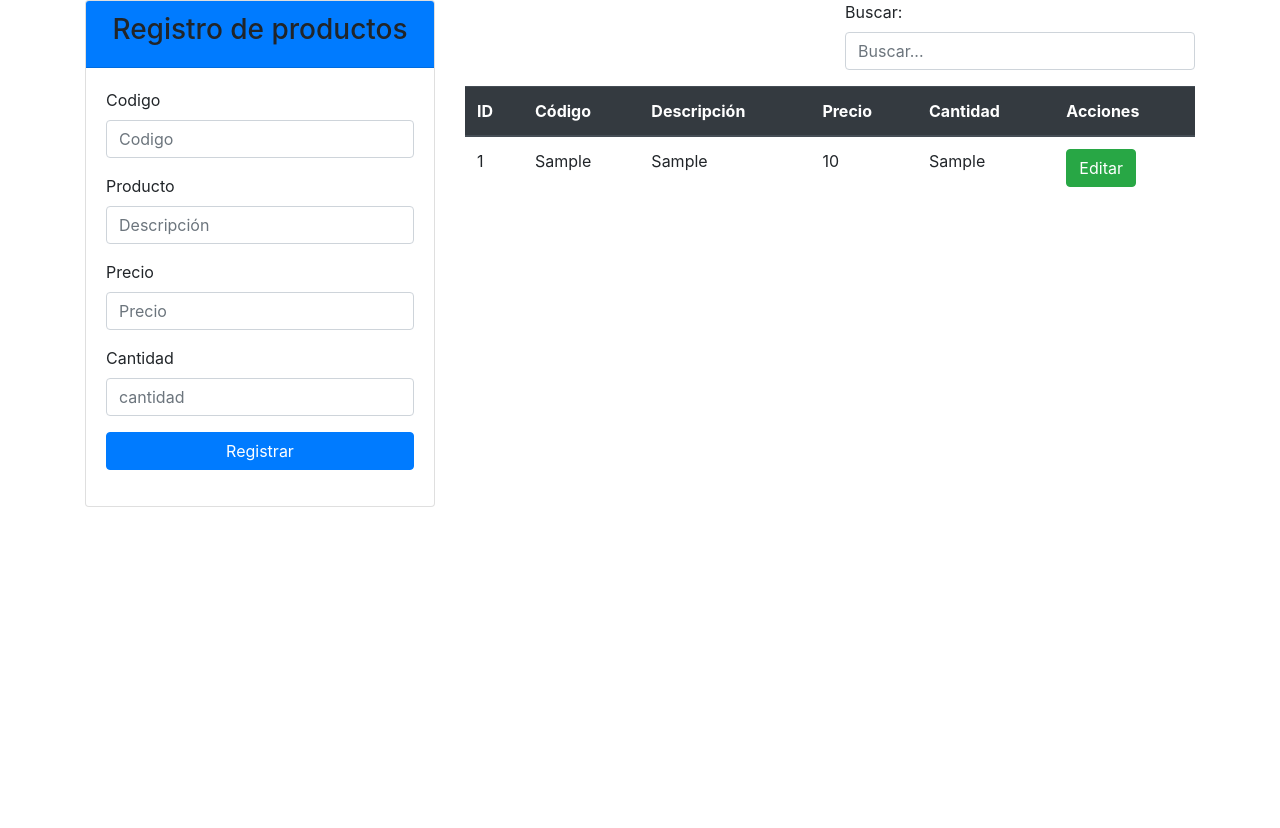
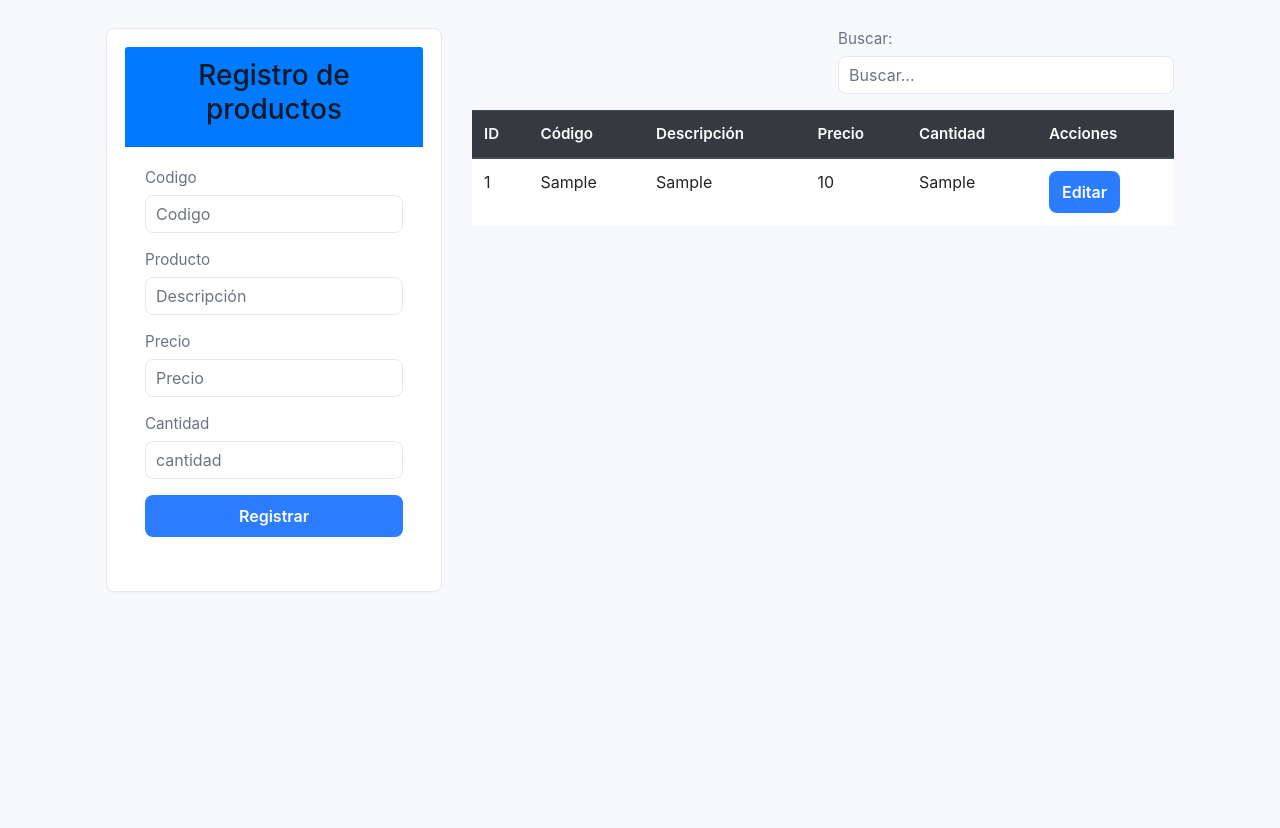
Before and after one commit to 0ct4/crud_fetch, a PHP site: page / in a window 1280 px wide. Before the commit the page ends 507 px from the top, so only its background shows below. Run offline with PHP 8.4, Linux system fonts and the light colour scheme; tables that the repository leaves empty or names only in its code hold one stand-in row (values such as "Sample post"); some libraries are stand-ins or nearby versions.

Commit message:
metemos css

```diff
--- /dev/null
+++ b/Link del repositorio en github.txt
@@ -0,0 +1,6 @@
+Link del repositorio en github
+
+https://github.com/0ct4/crud_fetch.git
+
+Arelys Carrión 8-994-1678
+Octavio Frauca 8-1010-1989
--- a/index.php
+++ b/index.php
@@ -6,6 +6,7 @@
     <meta name="viewport" content="width=device-width, initial-scale=1.0">
     <title>CRUD php - API fetch</title>
     <link rel="stylesheet" href="https://stackpath.bootstrapcdn.com/bootstrap/4.5.2/css/bootstrap.min.css" integrity="sha384-JcKb8q3iqJ61gNV9KGb8thSsNjpSL0n8PARn9HuZOnIxN0hoP+VmmDGMN5t9UJ0Z" crossorigin="anonymous">
+    <link rel="stylesheet" href="styles.css">
 </head>
 
 <body>
--- a/listar.php
+++ b/listar.php
@@ -10,12 +10,12 @@ if ($data != "") {
 $resultado = $consulta->fetchAll(PDO::FETCH_ASSOC);
 foreach ($resultado as $data) {
     echo "<tr>
-            <td>" . $data['id'] . "</td>
-            <td>" . $data['codigo'] . "</td>
-            <td>" . $data['producto'] . "</td>
-            <td>" . $data['precio'] . "</td>
-            <td>" . $data['cantidad'] . "</td>
-            <td>
+            <td data-label='ID'>" . $data['id'] . "</td>
+            <td data-label='Código'>" . $data['codigo'] . "</td>
+            <td data-label='Descripción'>" . $data['producto'] . "</td>
+            <td data-label='Precio'>" . $data['precio'] . "</td>
+            <td data-label='Cantidad'>" . $data['cantidad'] . "</td>
+            <td data-label='Acciones'>
                 <button type='button' class='btn btn-success' onclick=Editar('" . $data['id'] . "')>Editar</button>
             </td>
         </tr>";
--- /dev/null
+++ b/styles.css
@@ -0,0 +1,121 @@
+/* Global responsive stylesheet for CRUD app */
+:root{
+  --bg: #f7f9fc;
+  --card: #ffffff;
+  --primary: #2b7cff;
+  --primary-600: #1f61d6;
+  --muted: #6b7280;
+  --success: #16a34a;
+  --danger: #dc2626;
+  --border: #e6e9ef;
+  --radius: 8px;
+  --max-width: 1100px;
+}
+
+/* Base resets */
+*{box-sizing:border-box}
+html,body{height:100%}
+body{
+  margin:0;
+  font-family: Inter, system-ui, -apple-system, "Segoe UI", Roboto, "Helvetica Neue", Arial;
+  background:var(--bg);
+  color:#111827;
+  -webkit-font-smoothing:antialiased;
+  -moz-osx-font-smoothing:grayscale;
+  line-height:1.45;
+  font-size:16px;
+}
+
+/* Layout container */
+.container{
+  width:100%;
+  max-width:var(--max-width);
+  margin:28px auto;
+  padding:0 16px;
+}
+
+.card{
+  background:var(--card);
+  border:1px solid var(--border);
+  border-radius:var(--radius);
+  padding:18px;
+  box-shadow:0 1px 2px rgba(16,24,40,0.03);
+}
+
+/* Header */
+.app-header{
+  display:flex;
+  align-items:center;
+  justify-content:space-between;
+  gap:12px;
+  margin-bottom:18px;
+}
+.app-title{font-size:1.25rem;font-weight:600}
+.app-sub{color:var(--muted);font-size:.95rem}
+
+/* Buttons */
+.btn{
+  display:inline-flex;align-items:center;gap:8px;
+  padding:8px 12px;border-radius:8px;border:1px solid transparent;
+  background:var(--primary);color:#fff;text-decoration:none;cursor:pointer;font-weight:600;
+}
+.btn.secondary{background:transparent;color:var(--primary);border-color:var(--border);font-weight:600}
+.btn.danger{background:var(--danger)}
+.btn.small{padding:6px 8px;font-size:.9rem;border-radius:6px}
+
+/* Forms */
+label{display:block;margin-bottom:6px;font-size:.95rem;color:var(--muted)}
+.form-row{display:flex;gap:12px;flex-wrap:wrap}
+.form-group{flex:1;min-width:180px}
+input[type=text],input[type=email],input[type=number],select,textarea{
+  width:100%;padding:10px;border-radius:8px;border:1px solid var(--border);background:#fff;font-size:1rem
+}
+textarea{min-height:100px}
+
+/* Table */
+.table-wrapper{overflow:auto;border-radius:8px}
+table{width:100%;border-collapse:collapse;background:var(--card)}
+thead{background:#fbfbff}
+th,td{padding:12px 14px;border-bottom:1px solid var(--border);text-align:left}
+th{font-weight:600;color:var(--muted);font-size:.95rem}
+tr:last-child td{border-bottom:0}
+
+/* Responsive table stack on small screens */
+@media (max-width:720px){
+  .form-row{flex-direction:column}
+  table,thead,tbody,tr,th,td{display:block}
+  thead{display:none}
+  tr{margin-bottom:12px;border-bottom:1px solid var(--border);padding-bottom:8px}
+  td{position:relative;padding-left:50%;white-space:normal}
+  td:before{position:absolute;left:12px;top:12px;font-weight:600;color:var(--muted);width:36%;display:inline-block}
+  /* Add content labels via data-* attributes in server markup for best results */
+}
+
+/* Utilities */
+.muted{color:var(--muted)}
+.text-right{text-align:right}
+.flex{display:flex;gap:12px;align-items:center}
+.stack{display:flex;flex-direction:column;gap:8px}
+.spacer{flex:1}
+
+/* Small screens adjustments */
+@media (max-width:480px){
+  :root{--radius:6px}
+  .container{margin:18px auto;padding:0 12px}
+  .app-title{font-size:1.05rem}
+}
+
+/* Accessibility helpers */
+.sr-only{position:absolute;width:1px;height:1px;padding:0;margin:-1px;overflow:hidden;clip:rect(0,0,0,0);border:0}
+
+/* Helpful classes for CRUD forms */
+.form-actions{display:flex;gap:8px;justify-content:flex-end;margin-top:12px}
+.notice{padding:10px;border-radius:8px;background:#f1fdf6;border:1px solid rgba(22,163,74,0.12);color:var(--success)}
+
+/* Print-friendly */
+@media print{
+  body{background:#fff;color:#000}
+  .btn{display:none}
+}
+
+/* End of styles */
```
